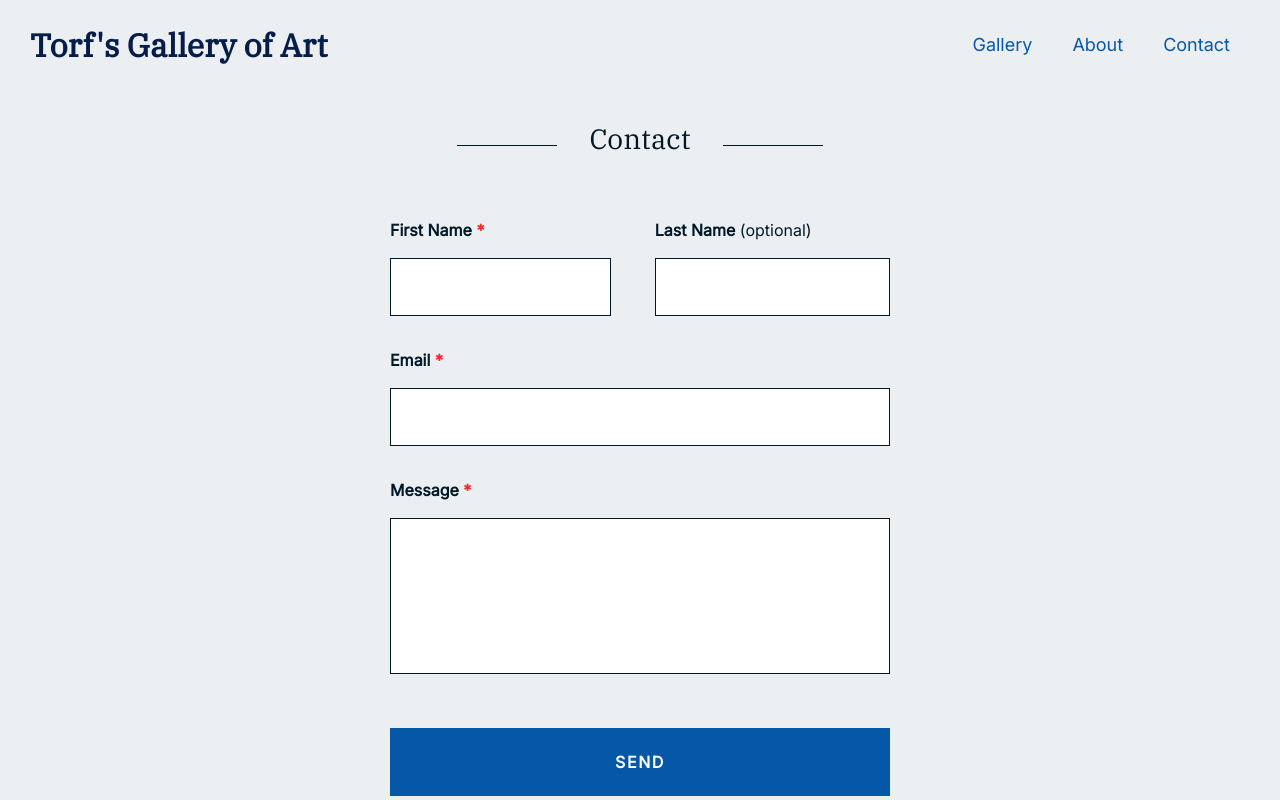
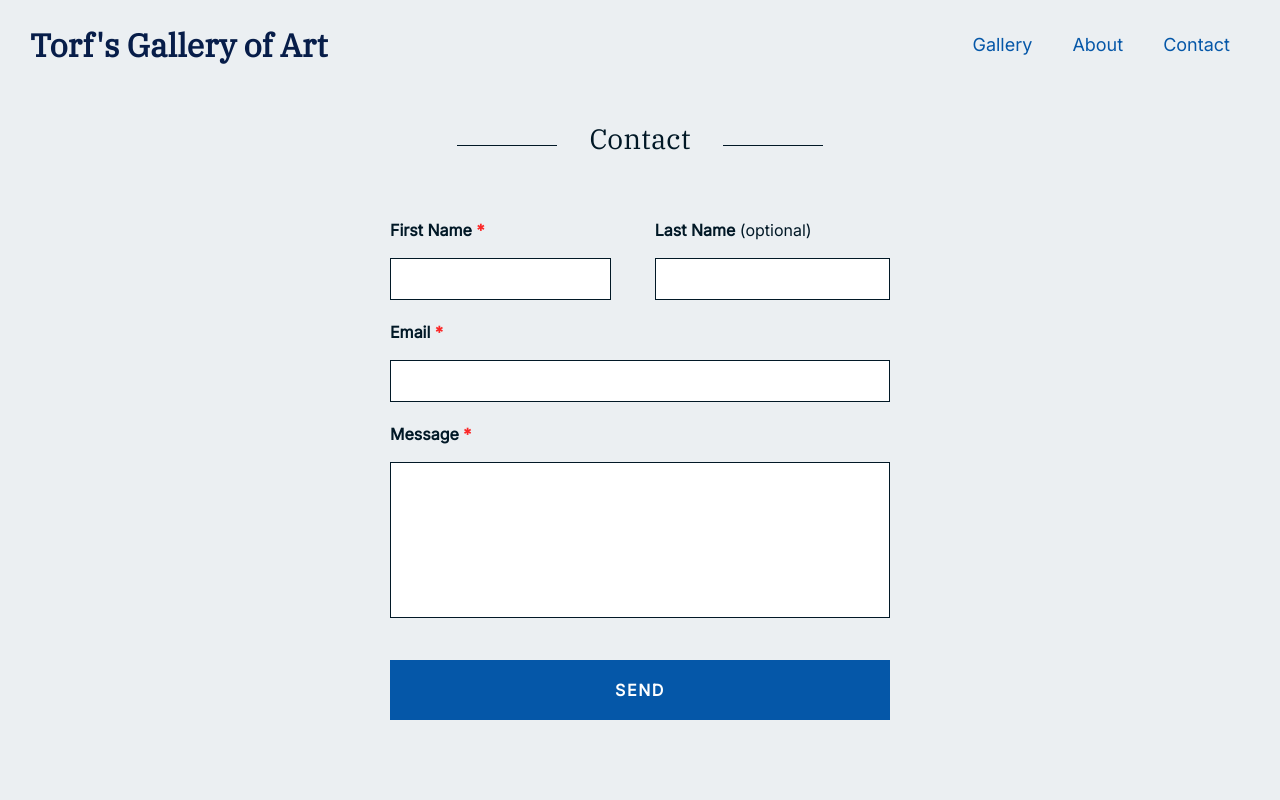
Before and after one commit to lunadragon06/torfs-art-gallery, a React (Create React App) app: page /contact in a window 1280 px wide. Shown: the top 800 px of the page. Built offline with nearby package versions, Linux system fonts and the light colour scheme.

Commit message:
Update _forms.scss

```diff
--- a/src/sass/partials/_forms.scss
+++ b/src/sass/partials/_forms.scss
@@ -13,7 +13,7 @@ button, .sendbtn {
     font-weight: bold;
     letter-spacing: .1rem;
     margin: 1rem 0 0;
-    padding: 1.25rem;
+    padding: 1rem;
     text-transform: uppercase;
     transition: .25s;
     width: 100%;
@@ -48,8 +48,8 @@ input, select, textarea {
     border: $--black-border;
     box-sizing: border-box;
     display: inline-block; /* is this line necessary? */
-    margin: 1rem 0 2rem;
-    padding: 1rem 1rem;
+    margin: 1rem 0 1.25rem;
+    padding: .5rem 1rem;
     width: $--default-layout;
 }
 
```
